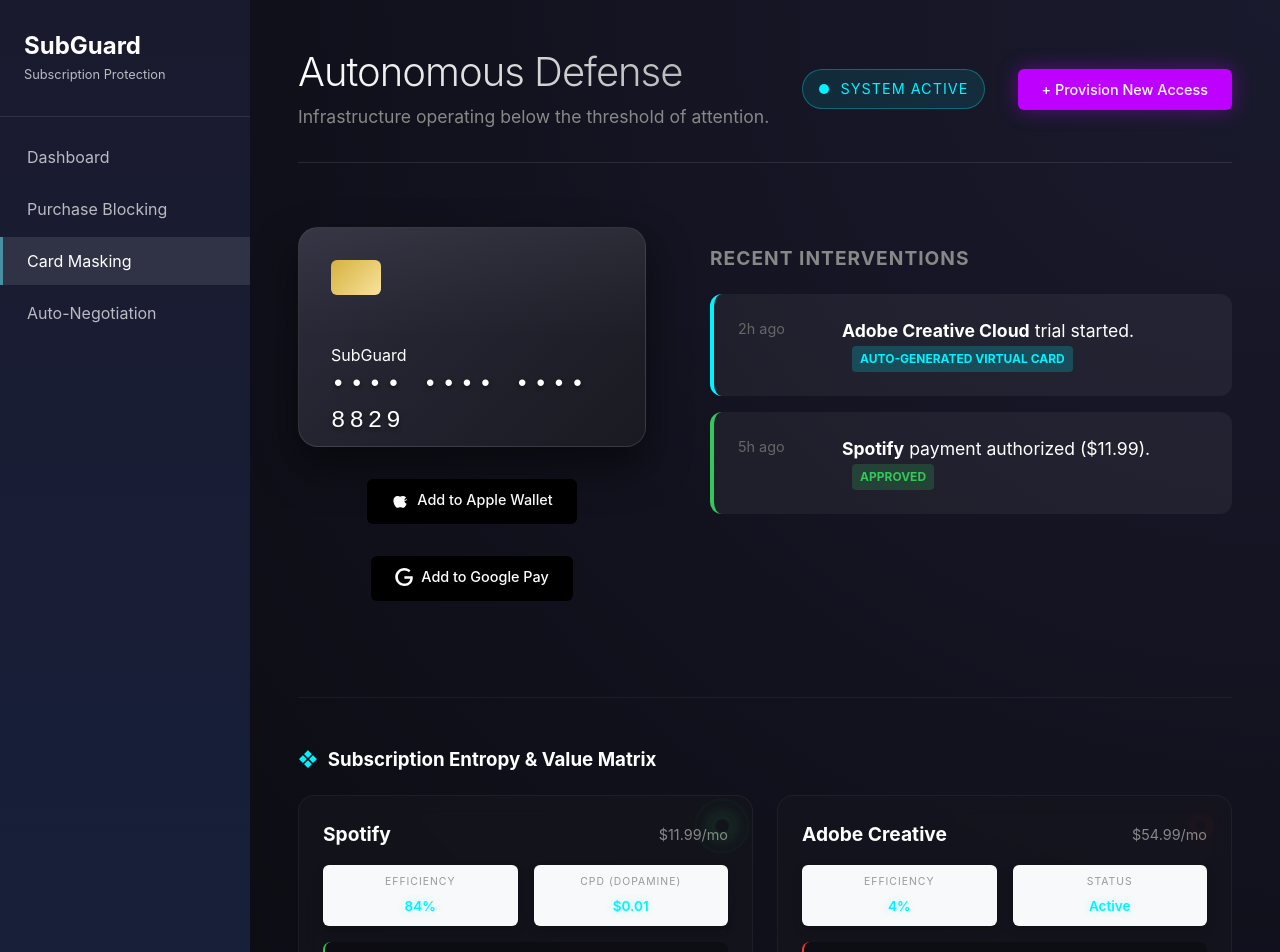
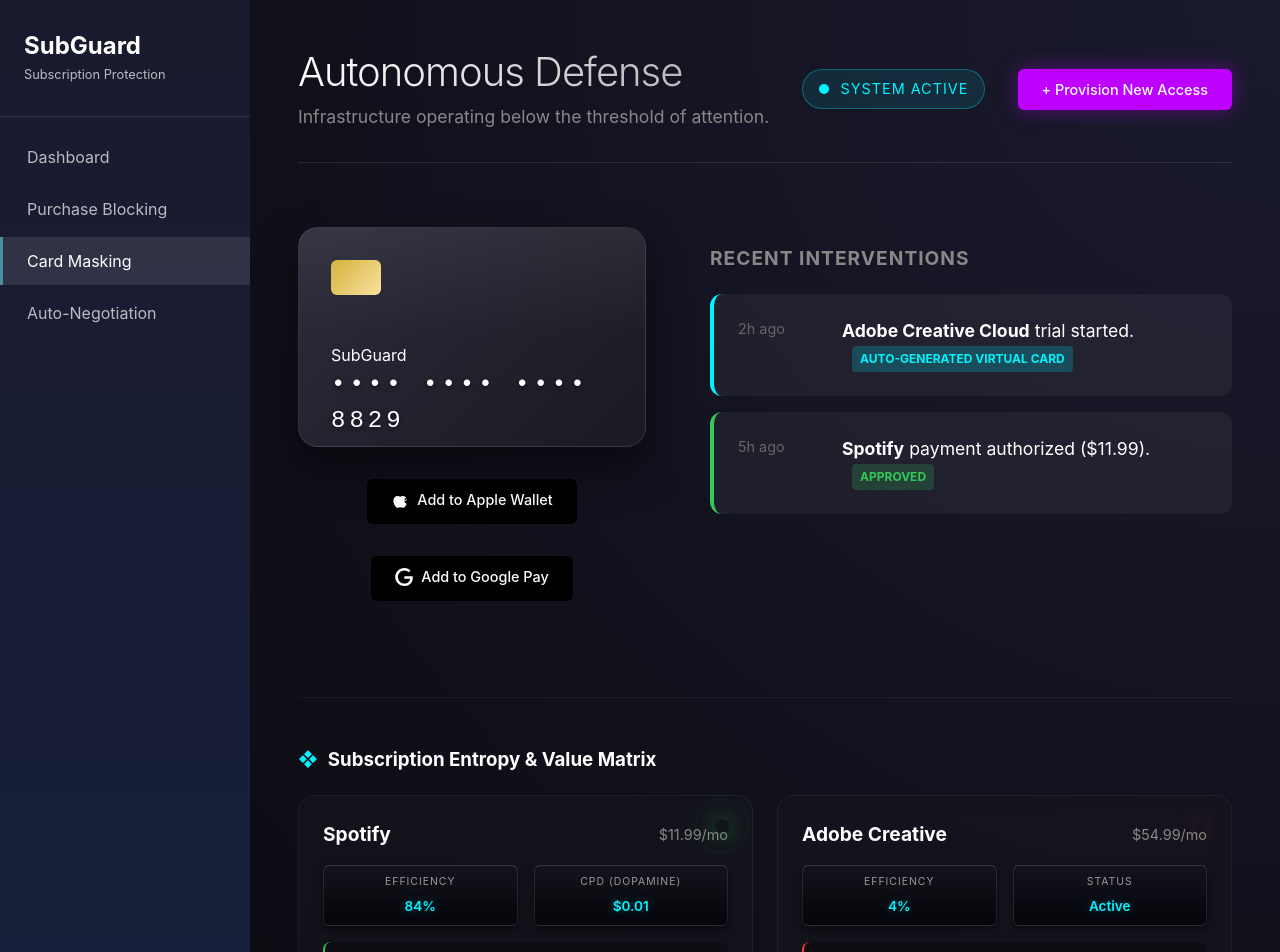
Before and after one commit to jmerich/mgmt8130, a React (Vite) app: page /card-masking in a window 1280 px wide. Shown: the top 952 px of the page. Built offline with nearby package versions, Linux system fonts and the light colour scheme.

Commit message:
fix: Force tile background to dark void theme and clean duplicates

```diff
--- a/src/renderer/features/card-masking/AiSentience.css
+++ b/src/renderer/features/card-masking/AiSentience.css
@@ -157,11 +157,11 @@
 /* Metric Tile - Cyber-Glass Style */
 .metric {
     flex: 1;
-    background: linear-gradient(180deg, rgba(30, 30, 40, 0.7) 0%, rgba(10, 10, 15, 0.9) 100%);
-    border: 1px solid rgba(255, 255, 255, 0.08);
-    /* More subtle border */
-    border-top-color: rgba(255, 255, 255, 0.15);
-    /* Highlight on top */
+    background-color: #0a0a0f !important;
+    /* Fallback */
+    background: linear-gradient(180deg, rgba(20, 20, 30, 0.9) 0%, rgba(5, 5, 10, 0.95) 100%) !important;
+    border: 1px solid rgba(255, 255, 255, 0.1) !important;
+    border-top-color: rgba(255, 255, 255, 0.2) !important;
     border-radius: 12px;
     /* Slightly softer */
     padding: 0.8rem;
@@ -170,7 +170,7 @@
     position: relative;
     /* For Tooltip positioning */
     cursor: help;
-    box-shadow: 0 4px 10px rgba(0, 0, 0, 0.2);
+    box-shadow: 0 4px 10px rgba(0, 0, 0, 0.5) !important;
 }
 
 /* Hover: Subtle Outline Highlight */
--- a/src/renderer/features/card-masking/CardMasking.css
+++ b/src/renderer/features/card-masking/CardMasking.css
@@ -417,39 +417,6 @@
   /* Optional: change icon on hover if needed */
 }
 
-/* The Sentience Layer */
-.sentience-layer {
-  margin-top: 3rem;
-  padding-top: 2rem;
-  border-top: 1px solid rgba(255, 255, 255, 0.05);
-}
-
-.sentience-grid {
-  display: grid;
-  grid-template-columns: repeat(auto-fill, minmax(300px, 1fr));
-  gap: 1.5rem;
-  margin-top: 1.5rem;
-}
-
-/* AI Smart Node Card */
-.smart-node {
-  background: rgba(22, 22, 30, 0.6);
-  border: 1px solid rgba(255, 255, 255, 0.05);
-  border-radius: 16px;
-  padding: 1.5rem;
-  position: relative;
-  overflow: hidden;
-  transition: all 0.3s ease;
-  backdrop-filter: blur(10px);
-}
-
-.smart-node:hover {
-  transform: translateY(-5px);
-  border-color: rgba(0, 243, 255, 0.3);
-  box-shadow: 0 10px 40px rgba(0, 0, 0, 0.4);
-}
-
-
 .form-group {
   margin-bottom: 1rem;
   position: relative;
```
